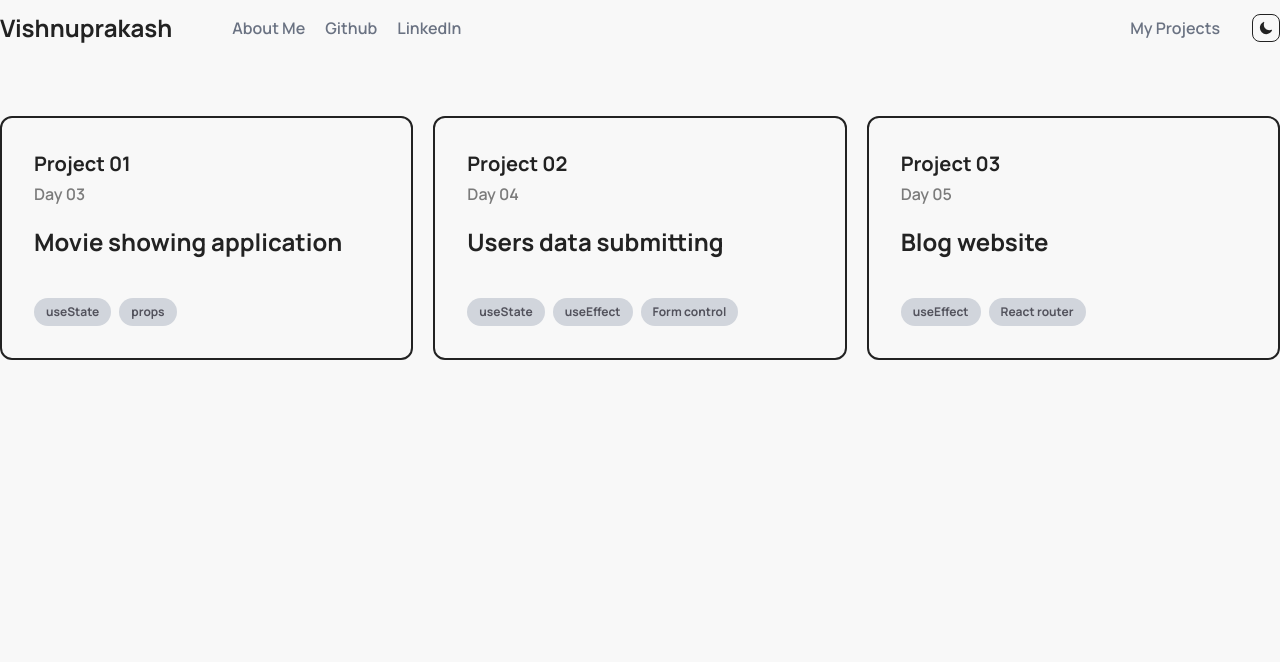
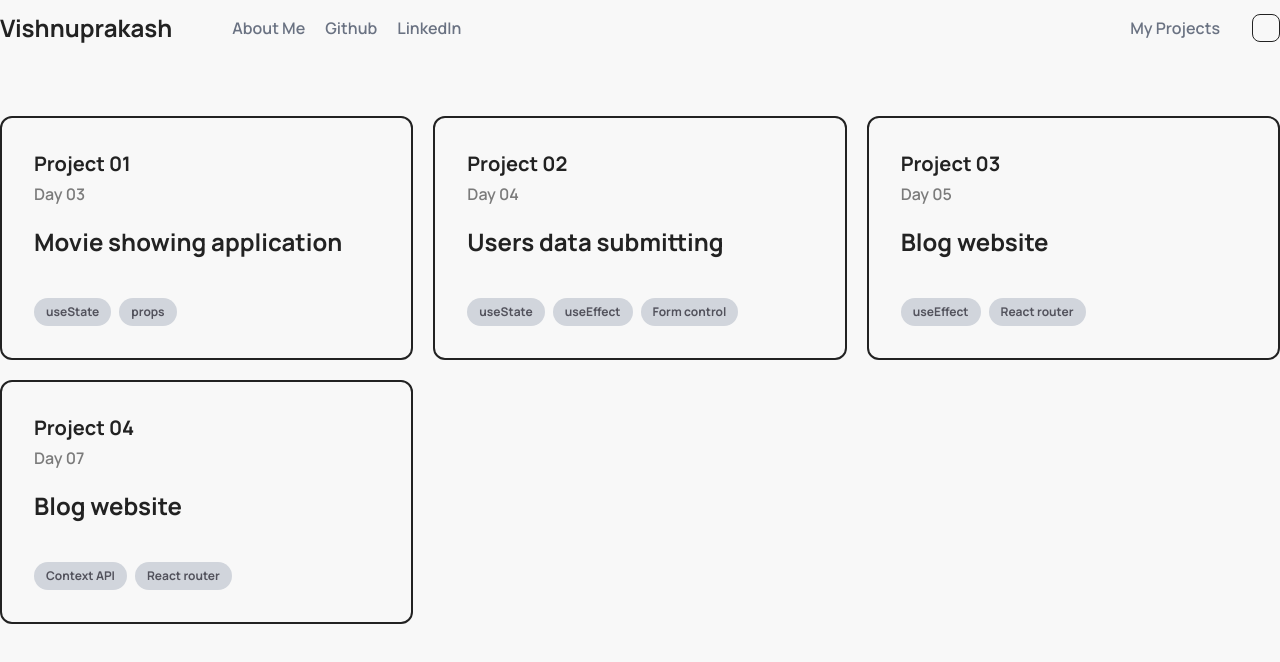
Before and after one commit to awizp/cdn-react-learn, a React (Vite) app: page /projects in a window 1280 px wide. Shown: the top 662 px of the page. Built offline with nearby package versions, Linux system fonts and the light colour scheme.

Commit message:
feat: README file updated and project 04 initialized

```diff
--- a/src/data/productsData.js
+++ b/src/data/productsData.js
@@ -23,6 +23,14 @@ const productsData = [
         learn: ["useEffect", "React router"],
         link: "/project03"
     },
+    {
+        id: 4,
+        projectId: "04",
+        projectDay: "07",
+        title: "Blog website",
+        learn: ["Context API", "React router"],
+        link: "/project04"
+    },
 ];
 
 export default productsData;
--- a/src/main.jsx
+++ b/src/main.jsx
@@ -3,7 +3,7 @@ import { BrowserRouter, Routes, Route } from "react-router";
 
 import './index.css';
 import App from './App.jsx';
-import { Project01, Project02, Project03 } from './projects/index.js';
+import { Project01, Project02, Project03, Project04 } from './projects/index.js';
 import ProjectShow from './components/ProjectShow.jsx';
 
 createRoot(document.getElementById('root')).render(
@@ -14,6 +14,7 @@ createRoot(document.getElementById('root')).render(
             <Route path='/project01' element={<Project01 />} />
             <Route path='/project02' element={<Project02 />} />
             <Route path='/project03' element={<Project03 />} />
+            <Route path='/project04' element={<Project04 />} />
         </Routes>
     </BrowserRouter>
 );
--- a/src/projects/index.js
+++ b/src/projects/index.js
@@ -1,9 +1,11 @@
 import Project01 from "./project01/Project01";
 import Project02 from "./project02/Project02";
 import Project03 from "./project03/Project03";
+import Project04 from "./project04/Project04";
 
 export {
     Project01,
     Project02,
-    Project03
+    Project03,
+    Project04,
 };
--- /dev/null
+++ b/src/projects/project04/Project04.jsx
@@ -0,0 +1,7 @@
+const Project04 = () => {
+    return (
+        <div>Project04</div>
+    );
+};
+
+export default Project04;
```
Also changed, not shown: 2 other files (tests, documents, lock files or other folders).
